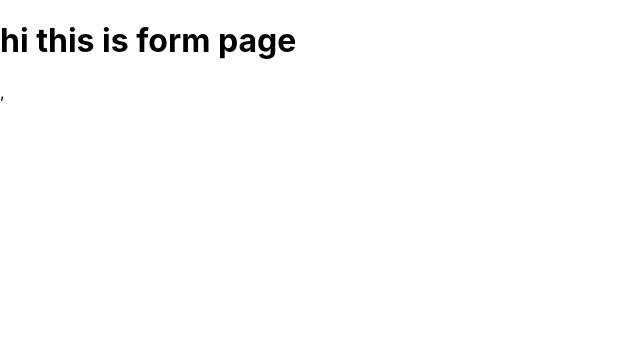
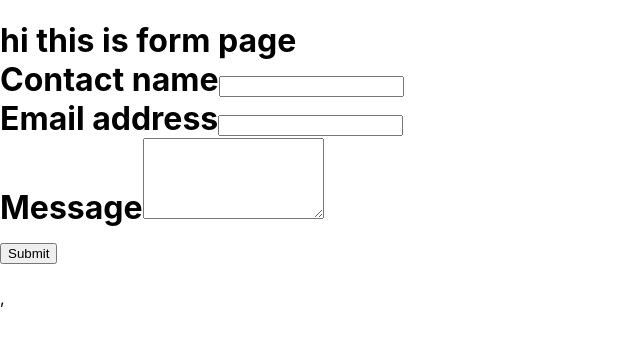
Before and after one commit to clu2001/Commissions, a React (Create React App) app in the folder commission/: page /FormPage in a window 1280 px wide. Shown: the top 342 px of the page, without its empty margins (0-640 px from the left). Built offline with nearby package versions, Linux system fonts and the light colour scheme.

Commit message:
email form created

```diff
--- a/commission/src/App.js
+++ b/commission/src/App.js
@@ -1,18 +1,10 @@
 import React from 'react';
-import ReactDOM from 'react-dom';
-import { BrowserRouter as Router } from "react-router-dom";
-
 import Routes from './router';
-import HomeButton from './homeButton';
-import Home from './Home';
-import FormButton from './FormButton';
-import CommissionButton from './CommissionButton';
 
 function App() {
 
   return (
     <div className="App">
-      <h1>Hello I am app component</h1>
       <Routes />
     </div>
   );
--- /dev/null
+++ b/commission/src/EmailForm/form.js
@@ -0,0 +1,59 @@
+import React from "react";
+import { render } from "react-dom";
+
+
+class Form extends React.Component {
+    constructor(props) {
+        super(props);
+        this.state = {
+          name: '',
+          email: '',
+          message: ''
+        }
+      }
+
+render() {
+    return(
+        <div className="EmailForm">
+        <form id="contact-form" onSubmit={this.handleSubmit.bind(this)} method="POST">
+
+         <div className="form-group">
+             <label htmlFor="name">Contact name</label>
+             <input type="text" className="form-control" value={this.state.name} onChange={this.onNameChange.bind(this)} />
+         </div>
+
+         <div className="form-group">
+             <label htmlFor="exampleInputEmail1">Email address</label>
+             <input type="email" className="form-control" aria-describedby="emailHelp" value={this.state.email} onChange={this.onEmailChange.bind(this)} />
+         </div>
+
+         <div className="form-group">
+             <label htmlFor="message">Message</label>
+             <textarea className="form-control" rows="5" value={this.state.message} onChange={this.onMessageChange.bind(this)} />
+         </div>
+
+         <button type="submit" className="btn btn-primary">Submit</button>
+
+         </form>
+         </div>
+      );
+
+    }
+    onNameChange(event) {
+        this.setState({name: event.target.value})
+      }
+
+      onEmailChange(event) {
+        this.setState({email: event.target.value})
+      }
+
+      onMessageChange(event) {
+        this.setState({message: event.target.value})
+      }
+
+    handleSubmit(event) {
+    }
+}
+
+
+export default Form;
--- a/commission/src/FormPage.js
+++ b/commission/src/FormPage.js
@@ -1,10 +1,12 @@
 import React from "react";
+import Form from "./EmailForm/form";
 
 function FormPage() {
     return (
         <div>
             <h1>
                 hi this is form page
+                <Form />
             </h1>
         </div>
     );
--- a/commission/src/index.js
+++ b/commission/src/index.js
@@ -4,13 +4,12 @@ import { BrowserRouter as Router } from 'react-router-dom';
 import './index.css';
 import App from './App';
 import * as serviceWorker from './serviceWorker';
-import Routes from './router';
 
 ReactDOM.render(
   <React.StrictMode>
     <Router>
           <div className="App">
-              <Routes />
+              <App />
           </div>
     </Router>,
   </React.StrictMode>,
```
